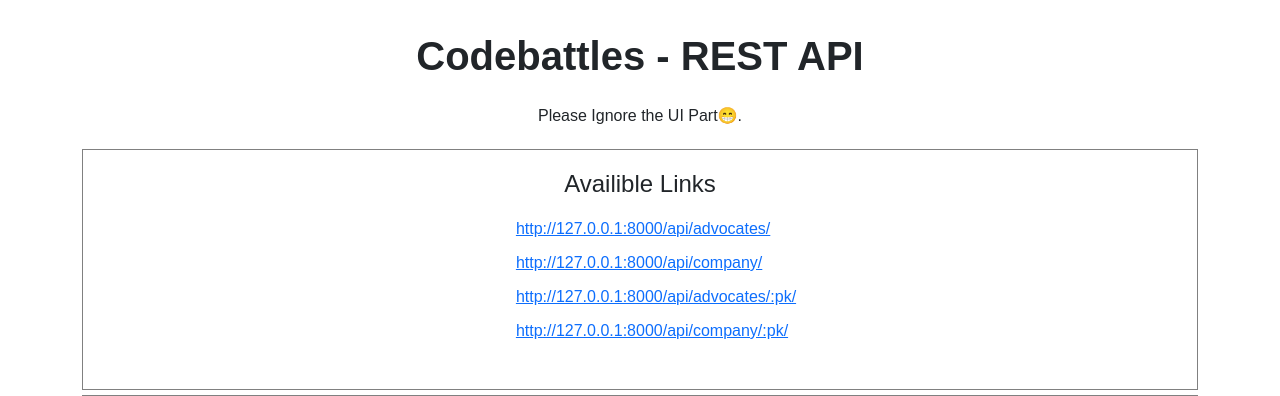
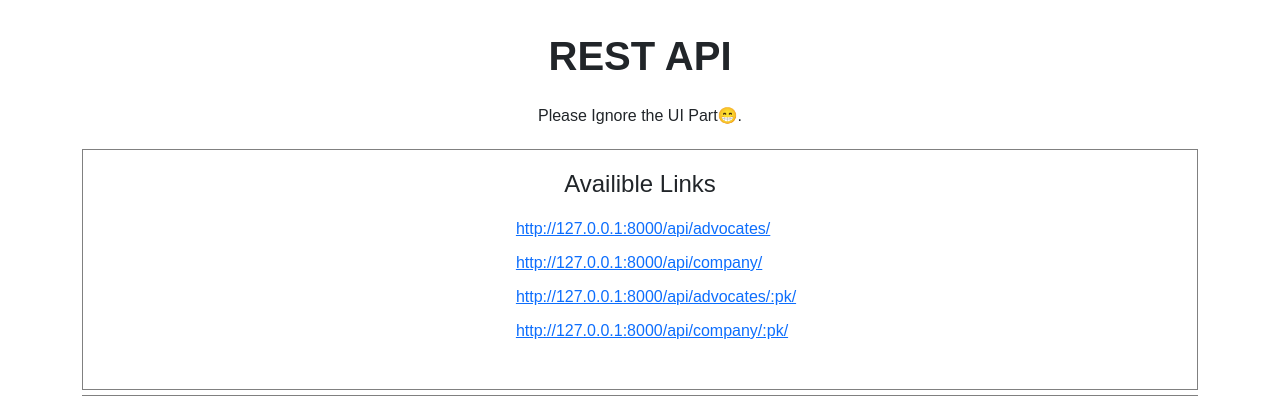
Before and after one commit to danishshirsangi/platform-for-sdes, a Django app: page / in a window 1280 px wide. Shown: the top 396 px of the page. Run offline with Django 4.2, Linux system fonts and the light colour scheme.

Commit message:
[REST API]

```diff
--- a/templates/index.html
+++ b/templates/index.html
@@ -34,7 +34,7 @@
 </head>
 <body>
     <div class="container">
-        <h1>Codebattles - REST API</h1>
+        <h1>REST API</h1>
         <p class="text-center">Please Ignore the UI Part😁.</p>
 
         <div class="row">
```
